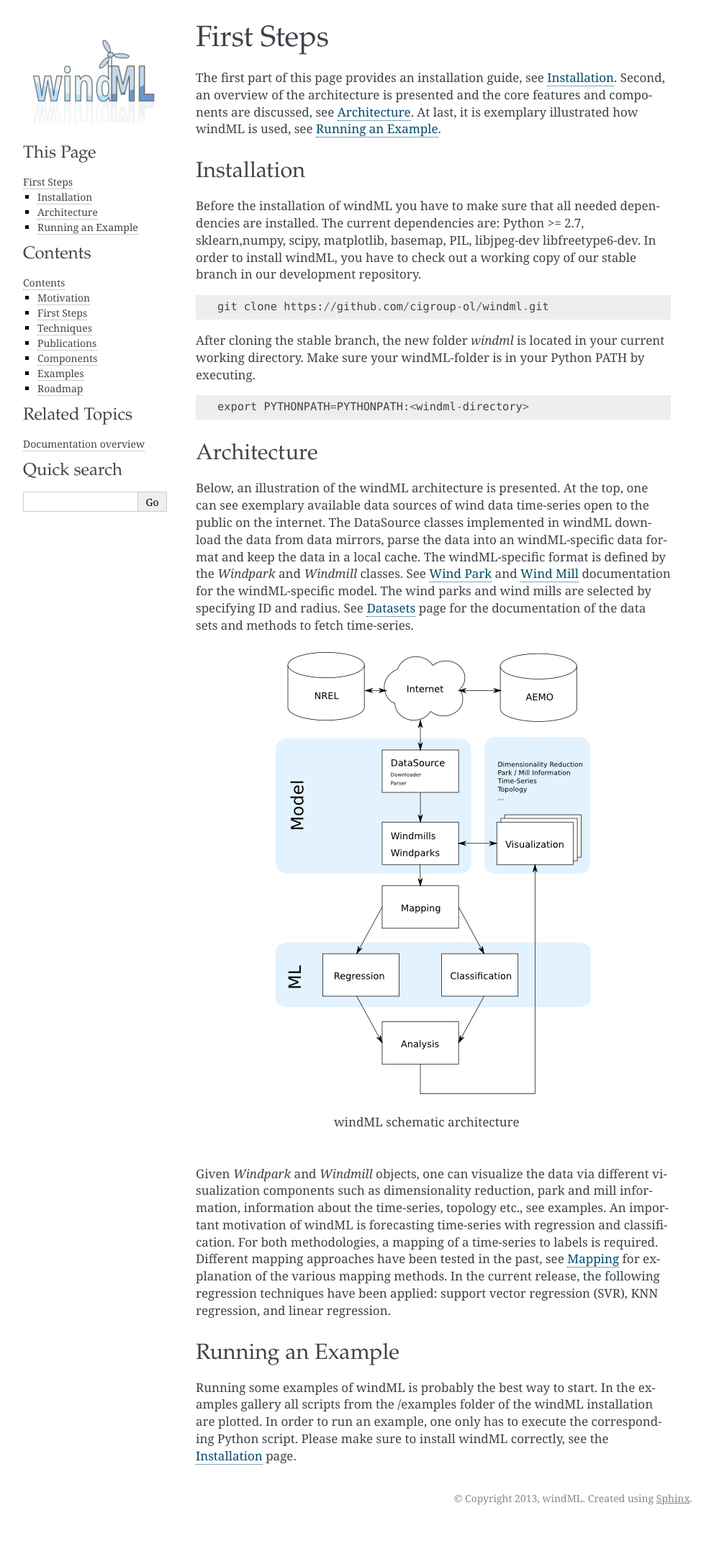
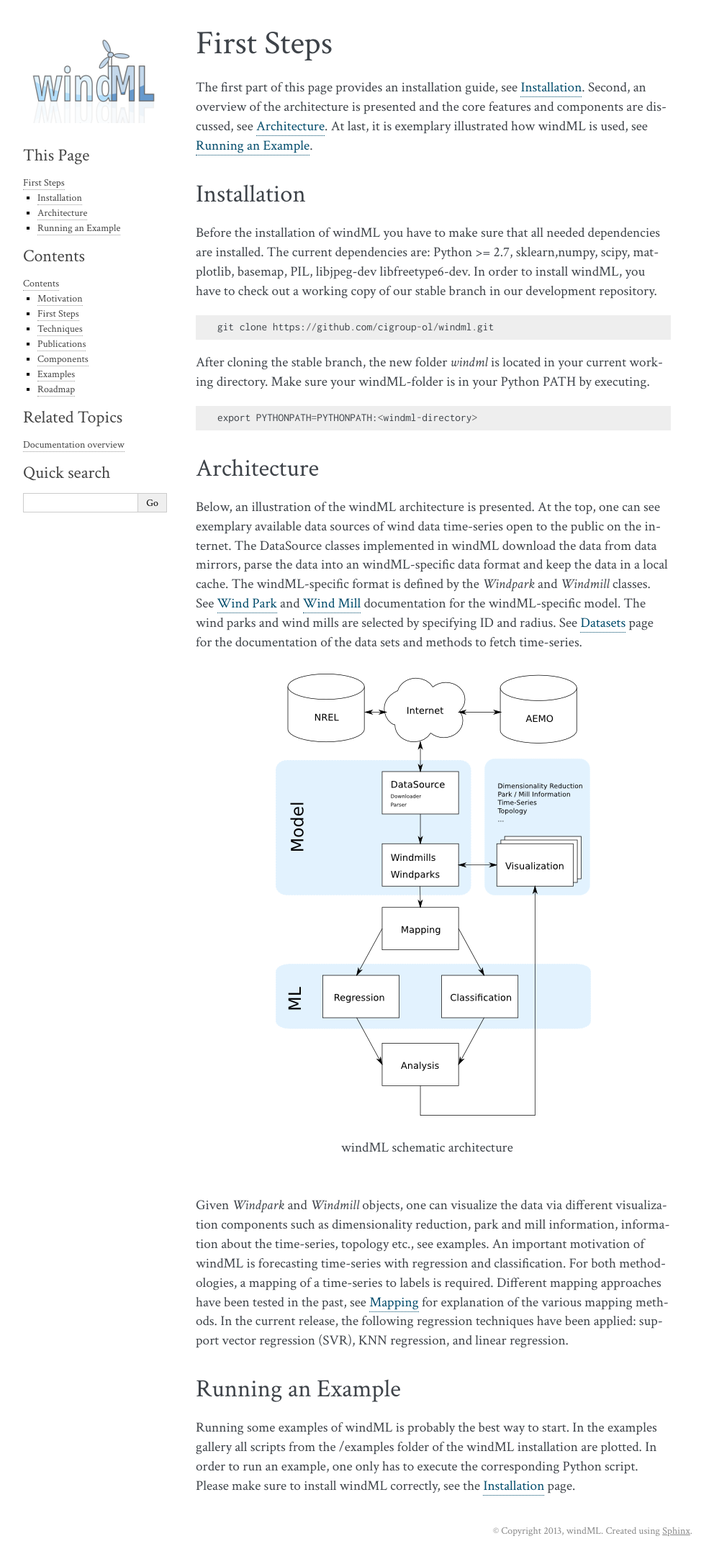
Before and after one commit to cigroup-ol/windml, a Sphinx documentation site: the page built from doc/gettingstarted.rst, in a window 1280 px wide. Shown: the whole page at 72% size, without its empty margins (148-1140 px from the left). Built offline with Sphinx 7.4.7, drawn with Linux system fonts in a browser that asks for light colours; formulas are drawn with MathJax 3; before the commit the page ends 2121 px from its top, so only the background shows below that.

Commit message:
added webfonts

```diff
--- a/doc/themes/flask/layout.html
+++ b/doc/themes/flask/layout.html
@@ -12,6 +12,10 @@
   {% endif %}
   <link media="only screen and (max-device-width: 480px)" href="{{
   pathto('_static/small_flask.css', 1) }}" type= "text/css" rel="stylesheet" />
+
+<link href='http://fonts.googleapis.com/css?family=Crimson+Text:400,400italic,700,700italic' rel='stylesheet' type='text/css'>
+<link href='http://fonts.googleapis.com/css?family=Inconsolata&subset=latin,latin-ext' rel='stylesheet' type='text/css'>
+
 {% endblock %}
 {%- block relbar2 %}{% endblock %}
 {% block header %}
--- a/doc/themes/flask/static/flasky.css_t
+++ b/doc/themes/flask/static/flasky.css_t
@@ -14,8 +14,8 @@
 /* -- page layout ----------------------------------------------------------- */
 
 body {
-    font-family: 'Georgia', serif;
-    font-size: 17px;
+    font-family: 'Crimson Text', 'Georgia', serif;
+    font-size: 1.2em;
     background-color: white;
     color: #000;
     margin: 0;
@@ -98,7 +98,7 @@ div.sphinxsidebarwrapper p.logo {
 
 div.sphinxsidebar h3,
 div.sphinxsidebar h4 {
-    font-family: 'Garamond', 'Georgia', serif;
+    font-family: 'Crimson Text', 'Garamond', 'Georgia', serif;
     color: #444;
     font-size: 24px;
     font-weight: normal;
@@ -134,7 +134,7 @@ div.sphinxsidebar ul {
 
 div.sphinxsidebar input {
     border: 1px solid #ccc;
-    font-family: 'Georgia', serif;
+    font-family: 'Crimson Text', 'Georgia', serif;
     font-size: 1em;
 }
 
@@ -156,7 +156,7 @@ div.body h3,
 div.body h4,
 div.body h5,
 div.body h6 {
-    font-family: 'Garamond', 'Georgia', serif;
+    font-family: 'Crimson Text', 'Garamond', 'Georgia', serif;
     font-weight: normal;
     margin: 30px 0px 10px 0px;
     padding: 0;
@@ -202,7 +202,7 @@ dd div.admonition {
 }
 
 div.admonition p.admonition-title {
-    font-family: 'Garamond', 'Georgia', serif;
+    font-family: 'Crimson Text', 'Garamond', 'Georgia', serif;
     font-weight: normal;
     font-size: 24px;
     margin: 0 0 10px 0;
@@ -245,8 +245,8 @@ p.admonition-title:after {
 }
 
 pre, tt {
-    font-family: 'Consolas', 'Menlo', 'Deja Vu Sans Mono', 'Bitstream Vera Sans Mono', monospace;
-    font-size: 0.9em;
+    font-family: 'Inconsolata', 'Consolas', 'Menlo', 'Deja Vu Sans Mono', 'Bitstream Vera Sans Mono', monospace;
+    font-size: 0.8em;
 }
 
 img.screenshot {
```
